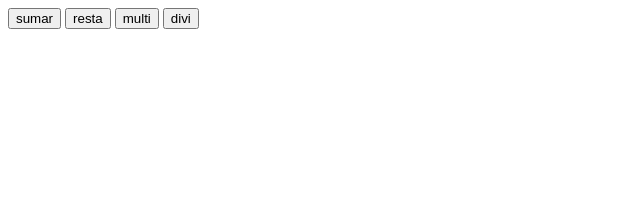
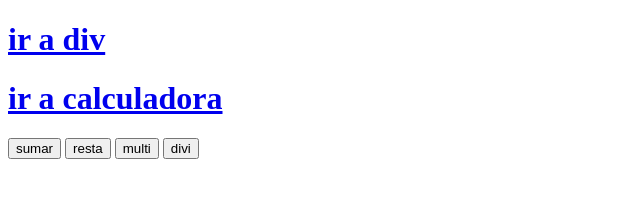
Before and after one commit to Elv1s-Toledo/proyectojavascrip, a plain HTML site: page index.html in a window 1280 px wide. Shown: the whole page, without its empty margins (0-640 px from the left). Drawn offline with Linux system fonts and the light colour scheme.

Commit message:
elvisjavascrip

```diff
--- a/index.html
+++ b/index.html
@@ -6,6 +6,9 @@
     <title>Document</title>
 </head>
 <body>
+    <h1><a href="creadorDiv.html">ir a div</a></h1>
+
+    <h1><a href="tabla.html">ir a calculadora</a></h1>
     <form><input type="button" onclick="sumar()"value="sumar";>
 
     <input type="button" onclick="resta()"value="resta";>
@@ -16,5 +19,7 @@
 
     <script src="js/main.js"></script>
 
+
+
 </body>
 </html>
```
